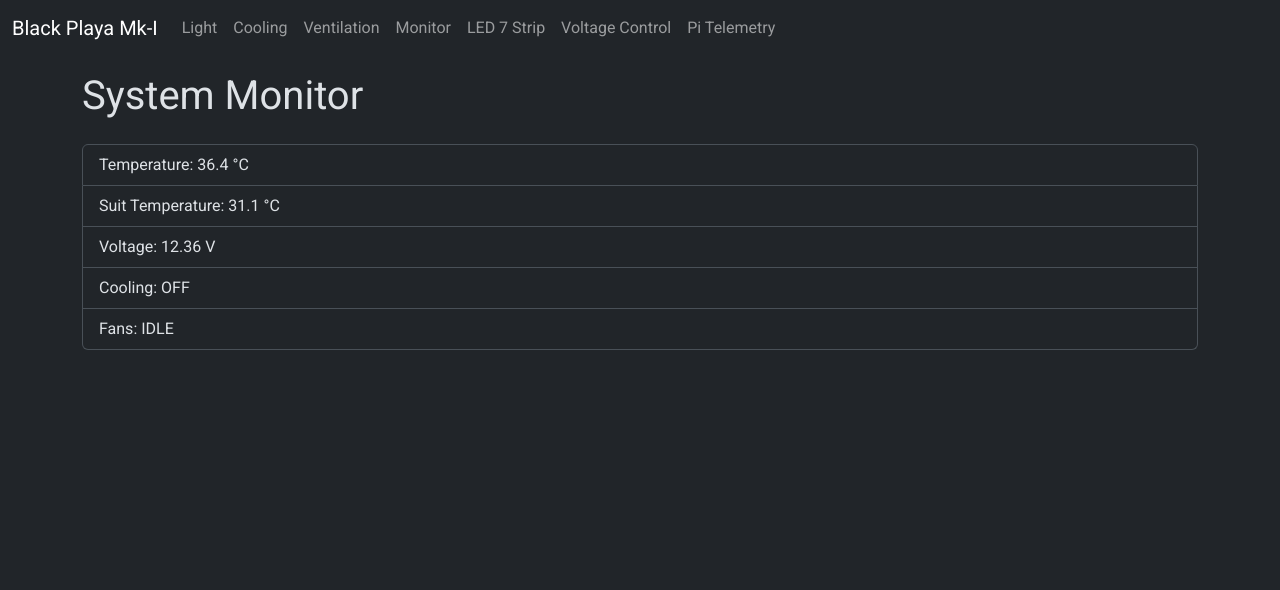
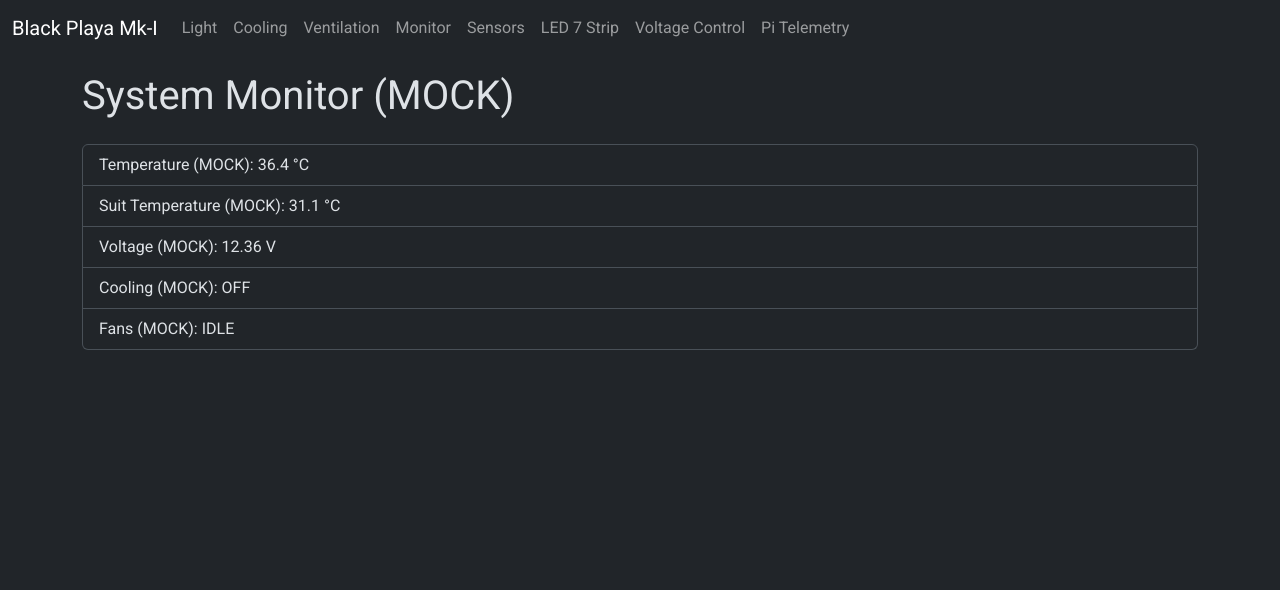
Before and after one commit to Parawaram/burning-control, a Flask app: page /monitor in a window 1280 px wide. Shown: the top 590 px of the page. Run offline with Flask 3, Linux system fonts and the light colour scheme.

Commit message:
Add real sensor page and mock markers

```diff
--- a/backend/app.py
+++ b/backend/app.py
@@ -2,6 +2,7 @@ from flask import Flask, render_template, request, jsonify, redirect, url_for
 from neopixel_controller import fill, off, set_brightness, run_animation
 from telemetry_service import get_telemetry
 from ina_sensor import read_data as read_ina
+from temperature_sensor import read_temperature
 import random
 import time
 
@@ -68,6 +69,10 @@ def ventilation():
 def monitor():
     return render_template('v2/monitor.html')
 
+@app.route('/sensors')
+def sensors():
+    return render_template('v2/sensors.html')
+
 @app.route('/led7-strip')
 def led7_strip_page():
     return render_template('v2/led_7_strip.html')
@@ -122,5 +127,19 @@ def api_ina219():
     data = read_ina()
     return jsonify(data if data is not None else {})
 
+
+@app.get('/api/temperature')
+def api_temperature():
+    temp = read_temperature()
+    return jsonify({'temperature': temp} if temp is not None else {})
+
+
+@app.get('/api/sensors')
+def api_sensors():
+    return jsonify({
+        'ina219': read_ina() or {},
+        'temperature': read_temperature(),
+    })
+
 if __name__ == '__main__':
     app.run(host='0.0.0.0', port=5000, debug=False)
--- /dev/null
+++ b/backend/temperature_sensor.py
@@ -0,0 +1,35 @@
+import os
+import logging
+
+log = logging.getLogger(__name__)
+
+BASE_DIR = '/sys/bus/w1/devices'
+
+
+def _detect_device():
+    try:
+        for name in os.listdir(BASE_DIR):
+            if name.startswith('28-'):
+                return name
+    except Exception as e:  # pragma: no cover - hardware optional
+        log.warning("Temperature sensor detection failed: %s", e)
+    return None
+
+
+def read_temperature(device_id=None):
+    """Return temperature in Celsius from DS18B20 sensor if available."""
+    if not os.path.exists(BASE_DIR):
+        return None
+    dev = device_id or _detect_device()
+    if not dev:
+        return None
+    path = os.path.join(BASE_DIR, dev, 'w1_slave')
+    try:
+        with open(path) as f:
+            data = f.read()
+        if 't=' in data:
+            temp_str = data.split('t=')[-1].strip()
+            return round(int(temp_str) / 1000, 1)
+    except Exception as e:  # pragma: no cover - hardware optional
+        log.warning("Temperature read failed: %s", e)
+    return None
--- a/frontend/templates/v2/layout.html
+++ b/frontend/templates/v2/layout.html
@@ -21,6 +21,7 @@
         <li class="nav-item"><a class="nav-link" href="/cooling">Cooling</a></li>
         <li class="nav-item"><a class="nav-link" href="/ventilation">Ventilation</a></li>
         <li class="nav-item"><a class="nav-link" href="/monitor">Monitor</a></li>
+        <li class="nav-item"><a class="nav-link" href="/sensors">Sensors</a></li>
         <li class="nav-item"><a class="nav-link" href="/led7-strip">LED 7 Strip</a></li>
         <li class="nav-item"><a class="nav-link" href="/voltage">Voltage Control</a></li>
         <li class="nav-item"><a class="nav-link" href="/pi-telemetry">Pi Telemetry</a></li>
--- a/frontend/templates/v2/monitor.html
+++ b/frontend/templates/v2/monitor.html
@@ -1,13 +1,13 @@
 {% extends 'v2/layout.html' %}
 {% block title %}Monitor{% endblock %}
 {% block content %}
-<h1 class="mb-4">System Monitor</h1>
+<h1 class="mb-4">System Monitor (MOCK)</h1>
 <ul class="list-group" id="status">
-  <li class="list-group-item">Temperature: <span id="temperature"></span> °C</li>
-  <li class="list-group-item">Suit Temperature: <span id="suit_temperature"></span> °C</li>
-  <li class="list-group-item">Voltage: <span id="voltage"></span> V</li>
-  <li class="list-group-item">Cooling: <span id="cooling_status"></span></li>
-  <li class="list-group-item">Fans: <span id="fans"></span></li>
+  <li class="list-group-item">Temperature (MOCK): <span id="temperature"></span> °C</li>
+  <li class="list-group-item">Suit Temperature (MOCK): <span id="suit_temperature"></span> °C</li>
+  <li class="list-group-item">Voltage (MOCK): <span id="voltage"></span> V</li>
+  <li class="list-group-item">Cooling (MOCK): <span id="cooling_status"></span></li>
+  <li class="list-group-item">Fans (MOCK): <span id="fans"></span></li>
 </ul>
 {% endblock %}
 {% block scripts %}
```
Also changed, not shown: frontend/static/sensors.js (added, +21 -0 lines), frontend/templates/v2/sensors.html (added, +15 -0 lines).
